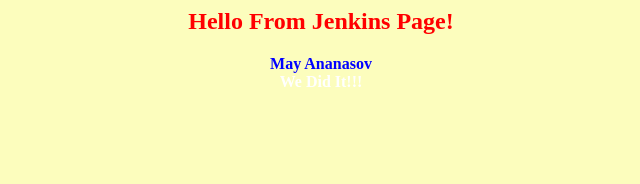
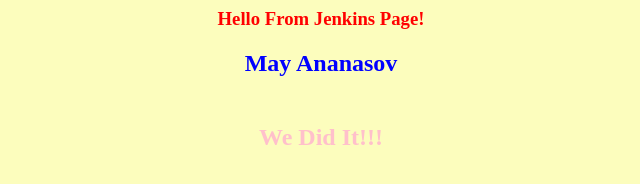
Before and after one commit to LazurenkoOlexander/app-for-jenkins, a plain HTML site: page index.html in a window 1280 px wide. Shown: the whole page, without its empty margins (319-959 px from the left). Drawn offline with Linux system fonts and the light colour scheme.

Commit message:
get strings more bigger

```diff
--- a/index.html
+++ b/index.html
@@ -1,9 +1,9 @@
 <html>
 <body bgcolor=#FCFDBD>
 <center>
-<h2><font color=red>Hello From Jenkins Page!</font></h2>
-<font color=blue><b>May Ananasov</b></font>
-<br><font color=white><b>We Did It!!!</b></font></br>
+<h3><font color=red>Hello From Jenkins Page!</font></h3>
+<h2><font color=blue><b>May Ananasov</b></font></h2>
+<h2><br><font color=pink><b>We Did It!!!</b></font></br></h2>
 </center>
 </body>
 </html>
```
